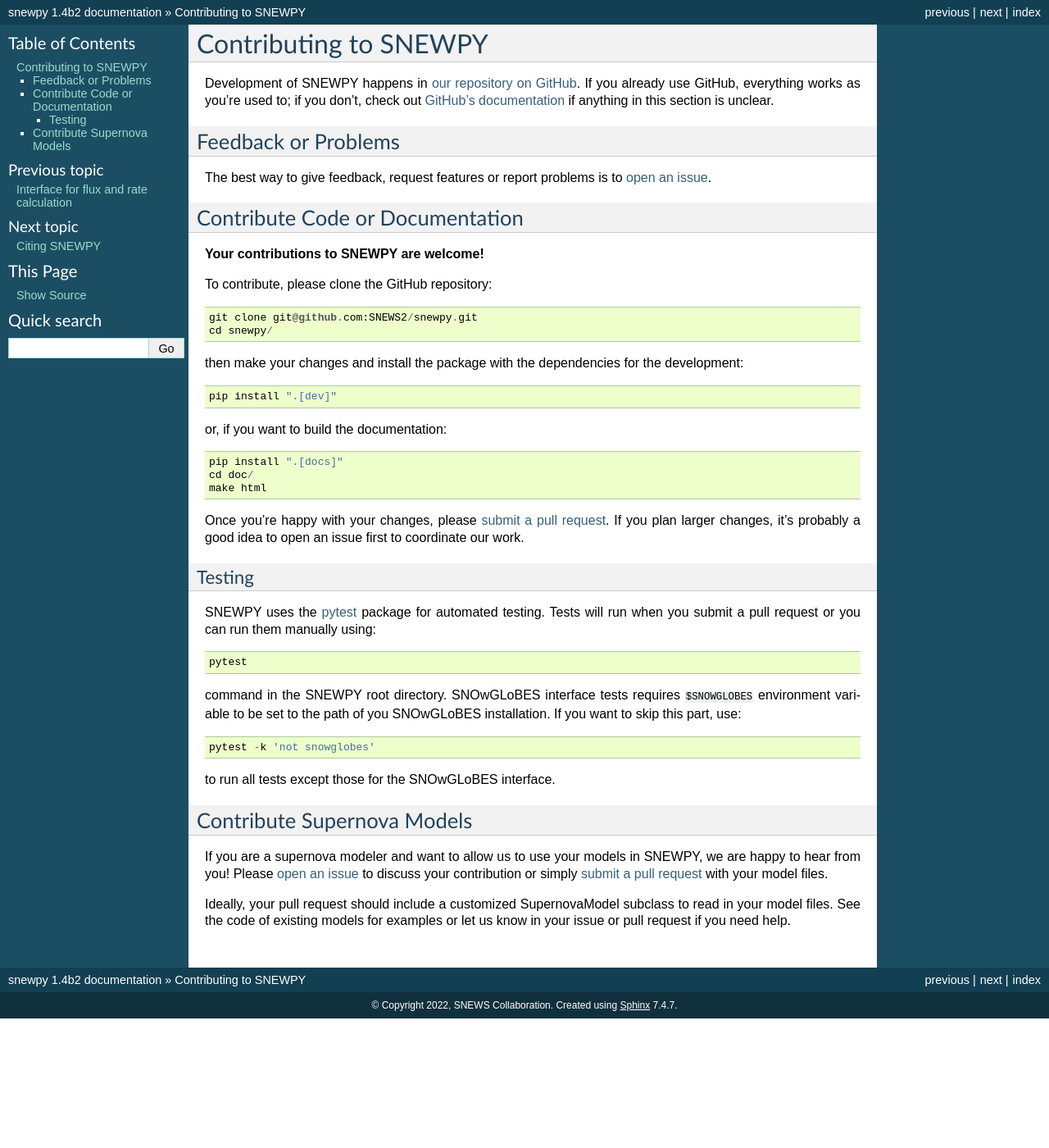
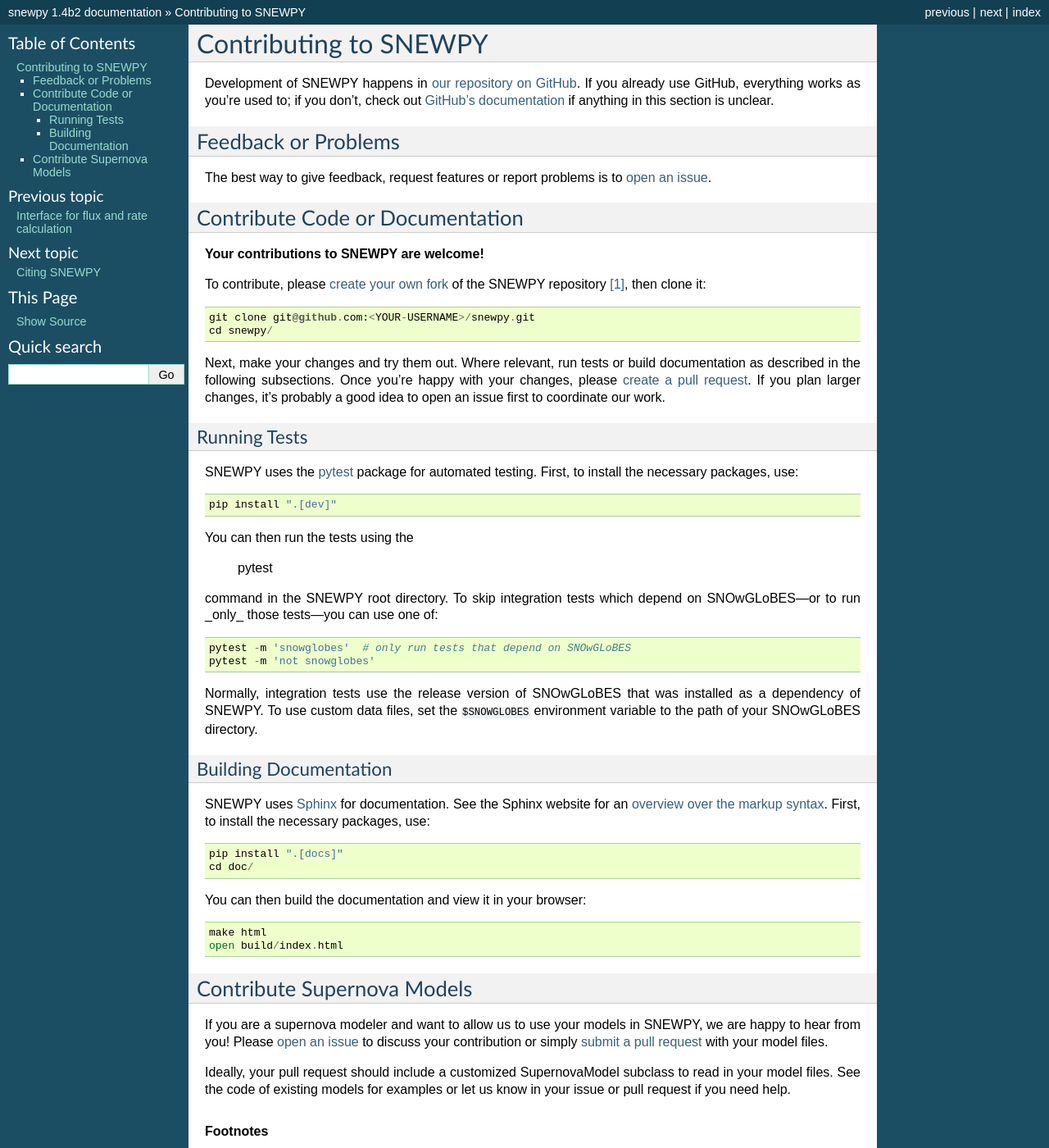
Before and after one commit to SNEWS2/snewpy, a Sphinx documentation site: the page built from doc/source/contributing.rst, in a window 1280 px wide and 1400 px high. Shown: the whole window at 82% size. Built offline with Sphinx 7.4.7, drawn with Linux system fonts in a browser that asks for light colours; some of the changed text lies outside the part shown.

Commit message:
Improved contribution instructions Mention forking the repo; better structure with separate subsection for tests and docs Link to that page from README

```diff
--- a/doc/source/contributing.rst
+++ b/doc/source/contributing.rst
@@ -17,42 +17,55 @@
 --------------------------------
 **Your contributions to SNEWPY are welcome!**
 
-To contribute, please clone the GitHub repository::
+To contribute, please `create your own fork <https://docs.github.com/en/get-started/quickstart/fork-a-repo>`_
+of the SNEWPY repository [#fn_fork]_, then clone it::
 
-    git clone git@github.com:SNEWS2/snewpy.git
+    git clone git@github.com:<YOUR-USERNAME>/snewpy.git
     cd snewpy/
 
-then make your changes and install the package with the dependencies for the development::
+Next, make your changes and try them out. Where relevant, run tests or build
+documentation as described in the following subsections.
+Once you're happy with your changes, please
+`create a pull request <https://docs.github.com/en/pull-requests/collaborating-with-pull-requests/proposing-changes-to-your-work-with-pull-requests/creating-a-pull-request-from-a-fork>`_.
+If you plan larger changes, it’s probably a good idea to open an issue first
+to coordinate our work.
+
+Running Tests
+~~~~~~~~~~~~~
+
+SNEWPY uses the `pytest <https://docs.pytest.org>`_ package for automated testing.
+First, to install the necessary packages, use::
 
     pip install ".[dev]"
 
-or, if you want to build the documentation::
+You can then run the tests using the
+
+    pytest
+
+command in the SNEWPY root directory. To skip integration tests which depend
+on SNOwGLoBES---or to run _only_ those tests---you can use one of::
+
+    pytest -m 'snowglobes'  # only run tests that depend on SNOwGLoBES
+    pytest -m 'not snowglobes'
+
+Normally, integration tests use the release version of SNOwGLoBES that was
+installed as a dependency of SNEWPY. To use custom data files, set the
+``$SNOWGLOBES`` environment variable to the path of your SNOwGLoBES directory.
+
+Building Documentation
+~~~~~~~~~~~~~~~~~~~~~~
+
+SNEWPY uses `Sphinx <https://www.sphinx-doc.org/>`_ for documentation.
+See the Sphinx website for an `overview over the markup syntax <https://www.sphinx-doc.org/en/master/usage/restructuredtext/basics.html>`_.
+First, to install the necessary packages, use::
 
     pip install ".[docs]"
     cd doc/
+
+You can then build the documentation and view it in your browser::
+
     make html
-
-Once you're happy with your changes, please
-`submit a pull request <https://github.com/SNEWS2/snewpy/pulls>`_.
-If you plan larger changes, it’s probably a good idea to open an issue first
-to coordinate our work.
-
-Testing
-~~~~~~~
-
-SNEWPY uses the `pytest <https://docs.pytest.org>`_ package
-for automated testing. Tests will run when you submit a pull request
-or you can run them manually using::
-
-    pytest
-
-command in the SNEWPY root directory.
-SNOwGLoBES interface tests requires ``$SNOWGLOBES`` environment variable to be set to the path of you SNOwGLoBES installation.
-If you want to skip this part, use::
-
-    pytest -k 'not snowglobes'
-
-to run all tests except those for the SNOwGLoBES interface.
+    open build/index.html
 
 Contribute Supernova Models
 ---------------------------
@@ -66,3 +79,10 @@
 Ideally, your pull request should include a customized SupernovaModel subclass
 to read in your model files. See the code of existing models for examples or
 let us know in your issue or pull request if you need help.
+
+
+.. rubric:: Footnotes
+
+.. [#fn_fork] If you are a member of the SNEWS2 organization on GitHub, you
+    don’t need to create a fork; simply use ``git clone git@github.com:SNEWS2/snewpy.git`` instead.
+    In that case, please include your user name in the branch name for clarity.
```
Also changed, not shown: README.md (+9 -11 lines).
